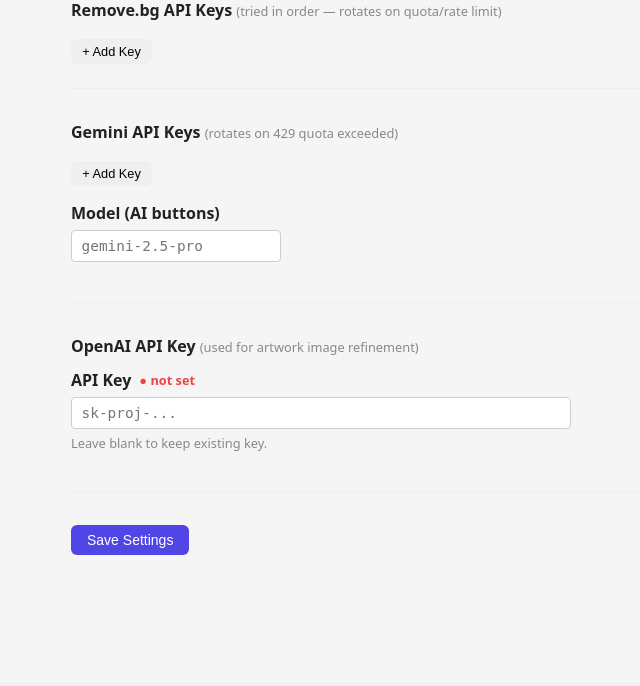
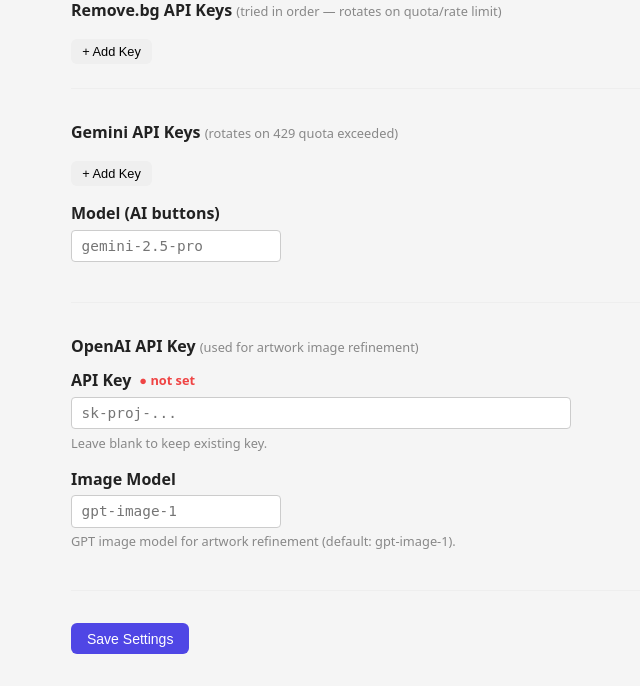
Before and after one commit to trungsin/etsyauto, a FastAPI app: template backend/app/templates/settings/settings.html in a window 1280 px wide. Shown: the part 118-804 px from the top of the page, without its empty margins (85-725 px from the left). Before the commit the page ends 673 px from the top, so only its background shows below. Run offline with FastAPI, Linux system fonts and the light colour scheme; the template is opened without the code that fills it, so the values that code supplies are empty; parts of the project's set-up code (start-up, migrations or seed data) failed here and were passed over; some libraries are stand-ins or nearby versions.

Commit message:
feat(settings): add configurable OpenAI image model to settings UI and DB persistence

```diff
--- a/backend/app/clients/openai_imagen_client.py
+++ b/backend/app/clients/openai_imagen_client.py
@@ -58,7 +58,7 @@ class OpenaiImagenClient:
                 headers={"Authorization": f"Bearer {self._api_key}"},
                 files={"image": ("image.png", image_bytes, "image/png")},
                 data={
-                    "model": "gpt-image-1",
+                    "model": settings.openai_image_model or "gpt-image-1",
                     "prompt": prompt,
                     "size": size,
                     "n": "1",
--- a/backend/app/config.py
+++ b/backend/app/config.py
@@ -68,6 +68,7 @@ class Settings(BaseSettings):
 
     # OpenAI — used by Cloden Design artwork pipeline (GPT-Image-1 edit)
     openai_api_key: str = ""
+    openai_image_model: str = "gpt-image-1"
     # Feature flag — disable artwork pipeline if OpenAI key not configured
     enable_artwork: bool = False
 
--- a/backend/app/services/app_settings_service.py
+++ b/backend/app/services/app_settings_service.py
@@ -20,6 +20,7 @@ MANAGED_KEYS = {
     "GEMINI_API_KEYS",
     "GEMINI_AI_BUTTON_MODEL",
     "OPENAI_API_KEY",
+    "OPENAI_IMAGE_MODEL",
 }
 
 
--- a/backend/app/templates/settings/settings.html
+++ b/backend/app/templates/settings/settings.html
@@ -71,6 +71,12 @@
              placeholder="{{ openai_key_mask or 'sk-proj-...' }}"
              autocomplete="new-password">
       <div class="s-hint" style="margin-top:.3rem">Leave blank to keep existing key.</div>
+    </div>
+    <div class="settings-row" style="margin-top:1rem">
+      <label class="settings-label">Image Model</label>
+      <input type="text" name="openai_image_model" class="settings-input"
+             value="{{ openai_image_model }}" placeholder="gpt-image-1" style="max-width:300px">
+      <div class="s-hint" style="margin-top:.3rem">GPT image model for artwork refinement (default: gpt-image-1).</div>
     </div>
   </section>
 
```
Also changed, not shown: backend/app/routes/settings_admin.py (+7 -1 lines).
